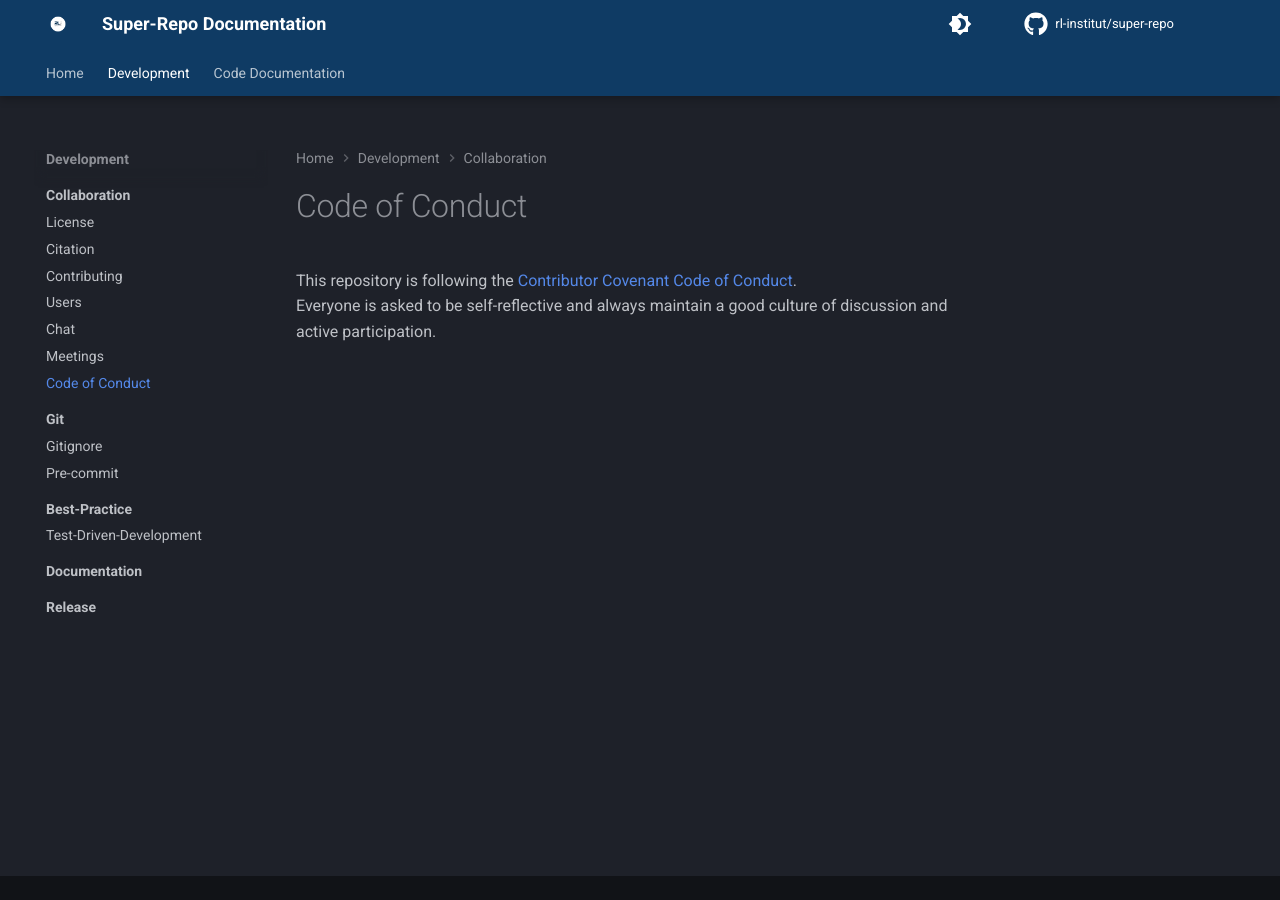
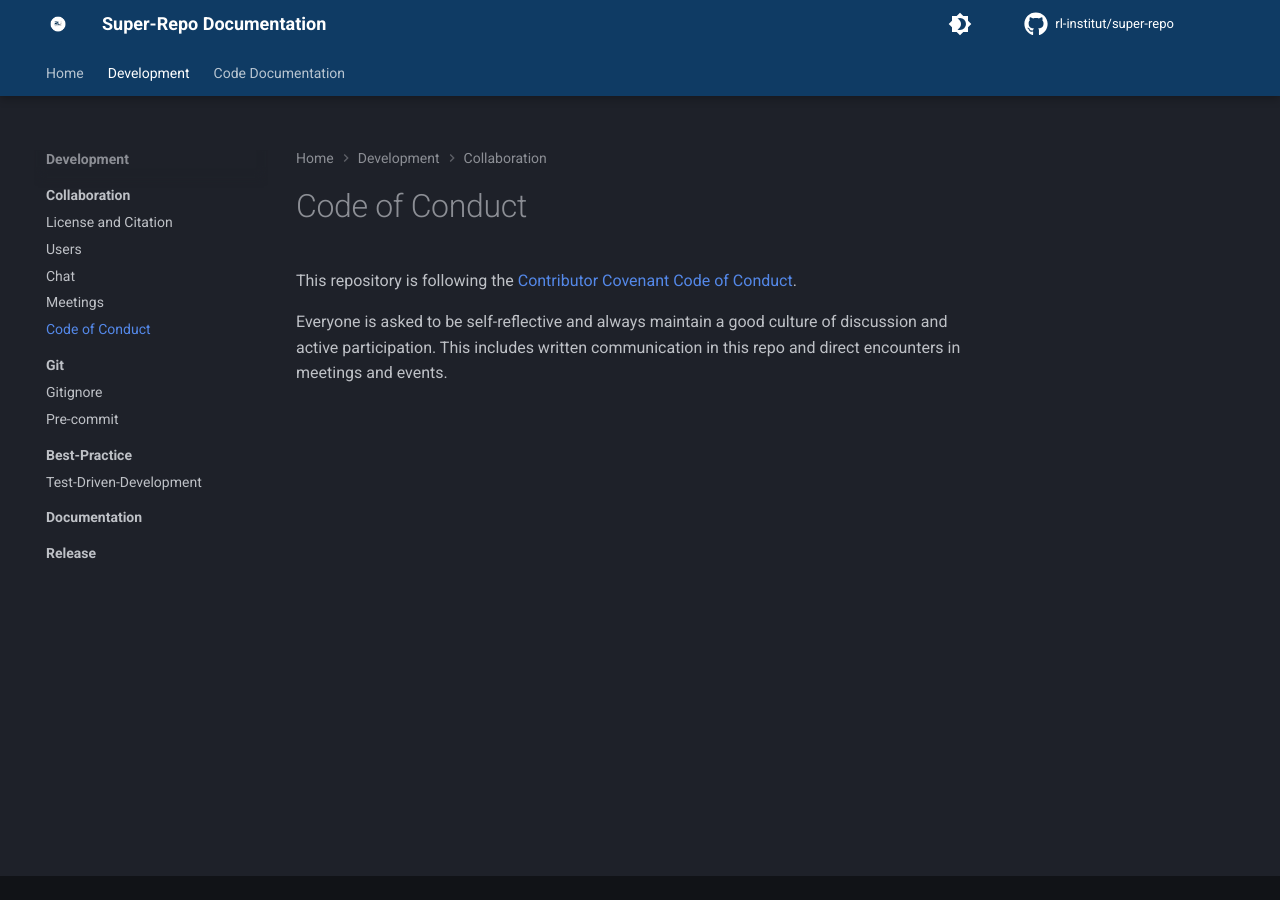
Before and after one commit to rl-institut/super-repo, an MkDocs documentation site: the page built from docs/development/collaboration/code_of_conduct.md, in a window 1280 px wide. Built offline with MkDocs 1.6.1 and Material for MkDocs 9.7.7, drawn with Linux system fonts in a browser that asks for light colours; comment, search, counter and statistics services are not loaded; the version menu is left out.

Commit message:
Merge docs pages citation, contributing and license #1

```diff
--- a/docs/development/collaboration/code_of_conduct.md
+++ b/docs/development/collaboration/code_of_conduct.md
@@ -1,4 +1,7 @@
 # Code of Conduct
 
 This repository is following the [Contributor Covenant Code of Conduct](https://github.com/rl-institut/super-repo/blob/production/CODE_OF_CONDUCT.md). <br>
-Everyone is asked to be self-reflective and always maintain a good culture of discussion and active participation.
+
+Everyone is asked to be self-reflective and always maintain a good culture
+of discussion and active participation.
+This includes written communication in this repo and direct encounters in meetings and events.
--- a/mkdocs.yml
+++ b/mkdocs.yml
@@ -63,9 +63,7 @@ nav:
   - Development:
     - Collaboration:
       - development/collaboration/index.md
-      - License: development/collaboration/license.md
-      - Citation: development/collaboration/citation.md
-      - Contributing: development/collaboration/contributing.md
+      - License and Citation: development/collaboration/license_and_citation.md
       - Users: development/collaboration/users.md
       - Chat: development/collaboration/chat.md
       - Meetings: development/collaboration/meeting.md
```
Also changed, not shown: docs/development/collaboration/citation.md (deleted, +0 -3 lines), docs/development/collaboration/contributing.md (deleted, +0 -6 lines), docs/development/collaboration/license.md (deleted, +0 -4 lines), docs/development/collaboration/license_and_citation.md (added, +30 -0 lines).
